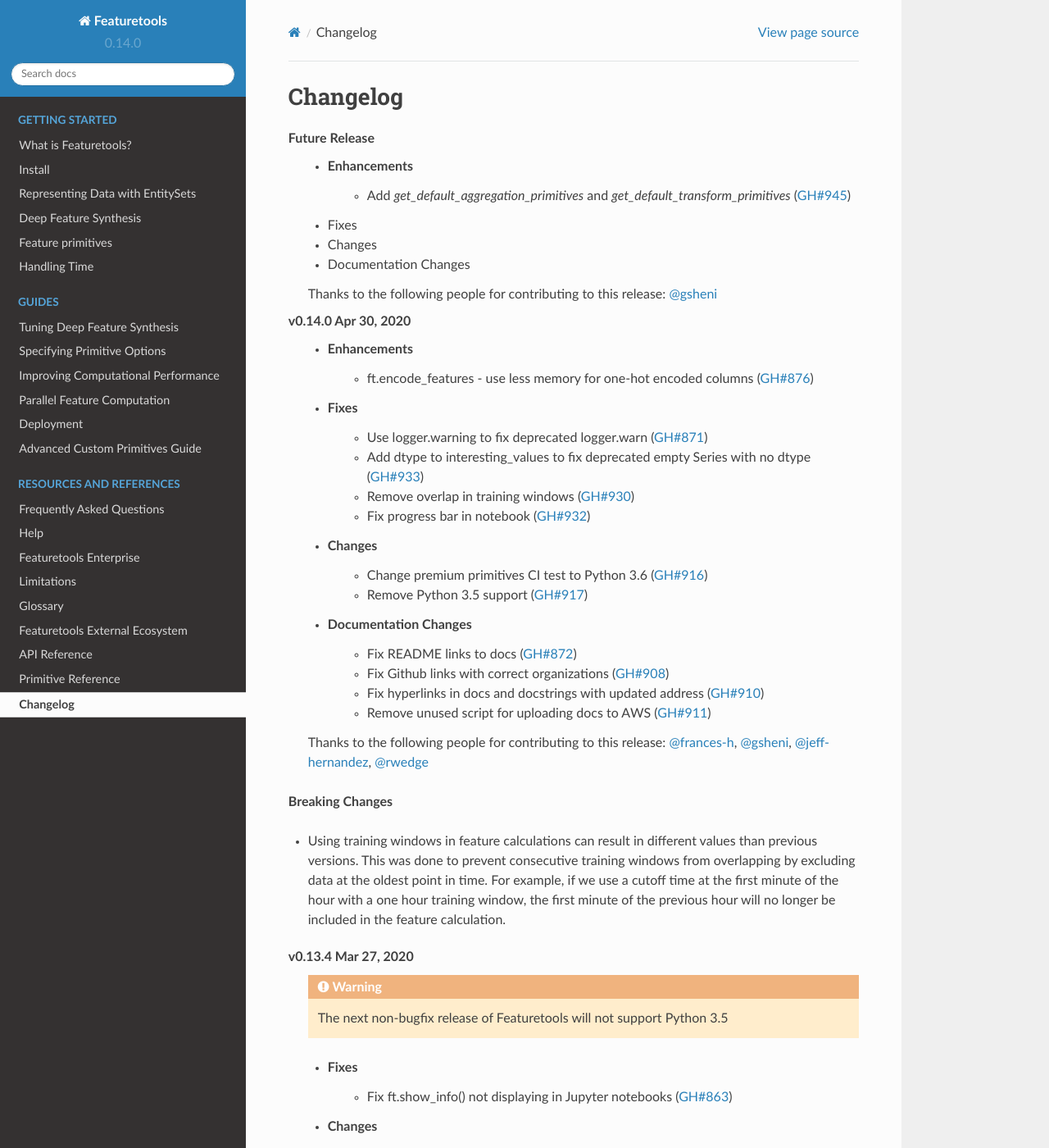
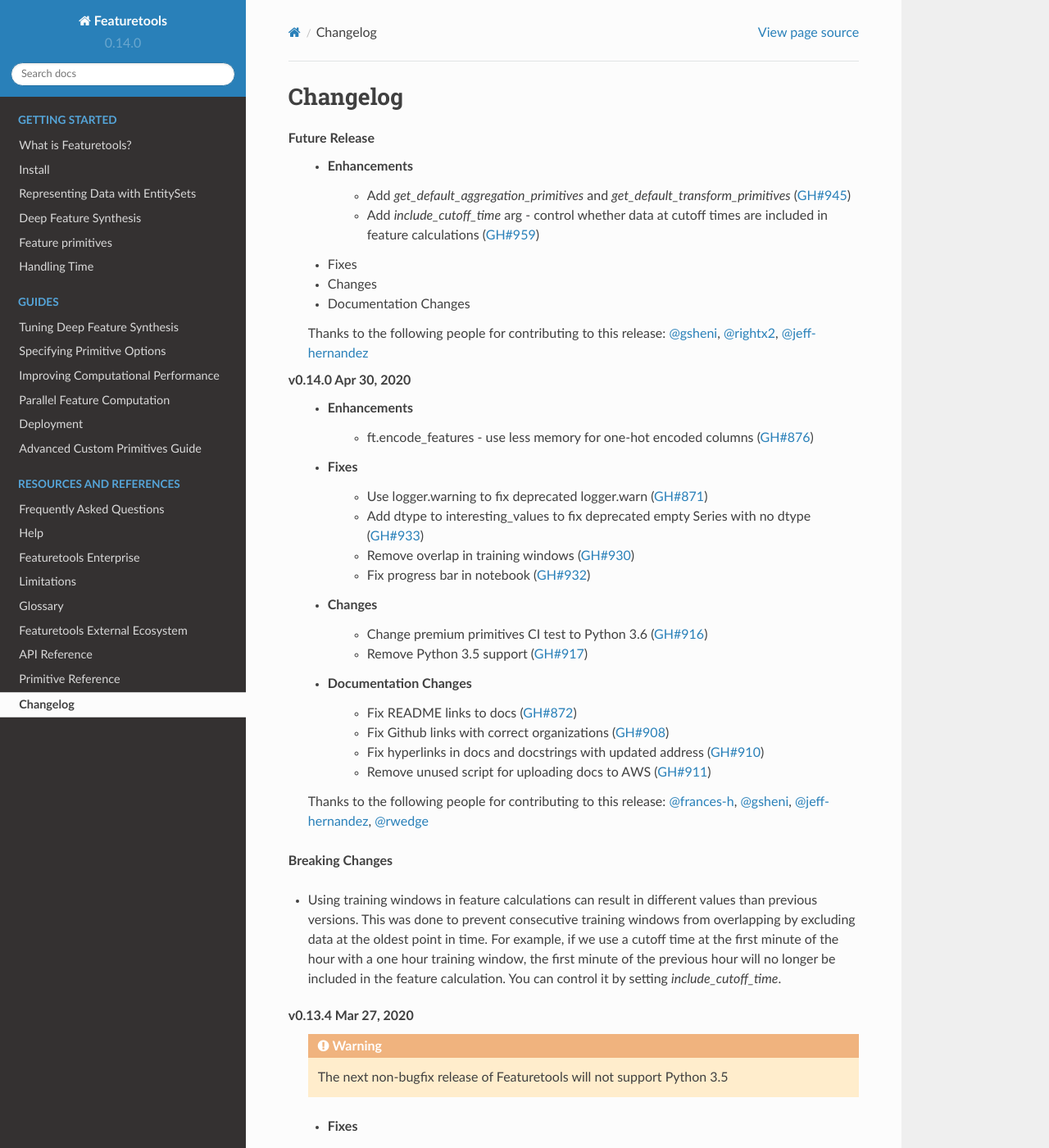
Before and after one commit to alteryx/featuretools, a Sphinx documentation site: the page built from docs/source/changelog.rst, in a window 1280 px wide and 1400 px high. Shown: the whole window at 82% size. Built offline with Sphinx 7.4.7 and the Read the Docs theme 2.0.0, drawn with Linux system fonts in a browser that asks for light colours; pages that are not in the unit, such as notebooks, are missing from menus; comment, search, counter and statistics services are not loaded.

Commit message:
Update changelog.rst: add  arg in Enhancements and Breaking Changes

```diff
--- a/docs/source/changelog.rst
+++ b/docs/source/changelog.rst
@@ -5,12 +5,13 @@
 **Future Release**
     * Enhancements
         * Add `get_default_aggregation_primitives` and `get_default_transform_primitives` (:pr:`945`)
+        * Add `include_cutoff_time` arg - control whether data at cutoff times are included in feature calculations (:pr:`959`)
     * Fixes
     * Changes
     * Documentation Changes
 
     Thanks to the following people for contributing to this release:
-    :user:`gsheni`
+    :user:`gsheni`, :user:`rightx2`, :user:`jeff-hernandez`
 
 **v0.14.0 Apr 30, 2020**
     * Enhancements
@@ -37,7 +38,7 @@
 * Using training windows in feature calculations can result in different values than previous versions.
   This was done to prevent consecutive training windows from overlapping by excluding data at the oldest point in time.
   For example, if we use a cutoff time at the first minute of the hour with a one hour training window,
-  the first minute of the previous hour will no longer be included in the feature calculation.
+  the first minute of the previous hour will no longer be included in the feature calculation. You can control it by setting `include_cutoff_time`.
 
 **v0.13.4 Mar 27, 2020**
     .. warning::
```
